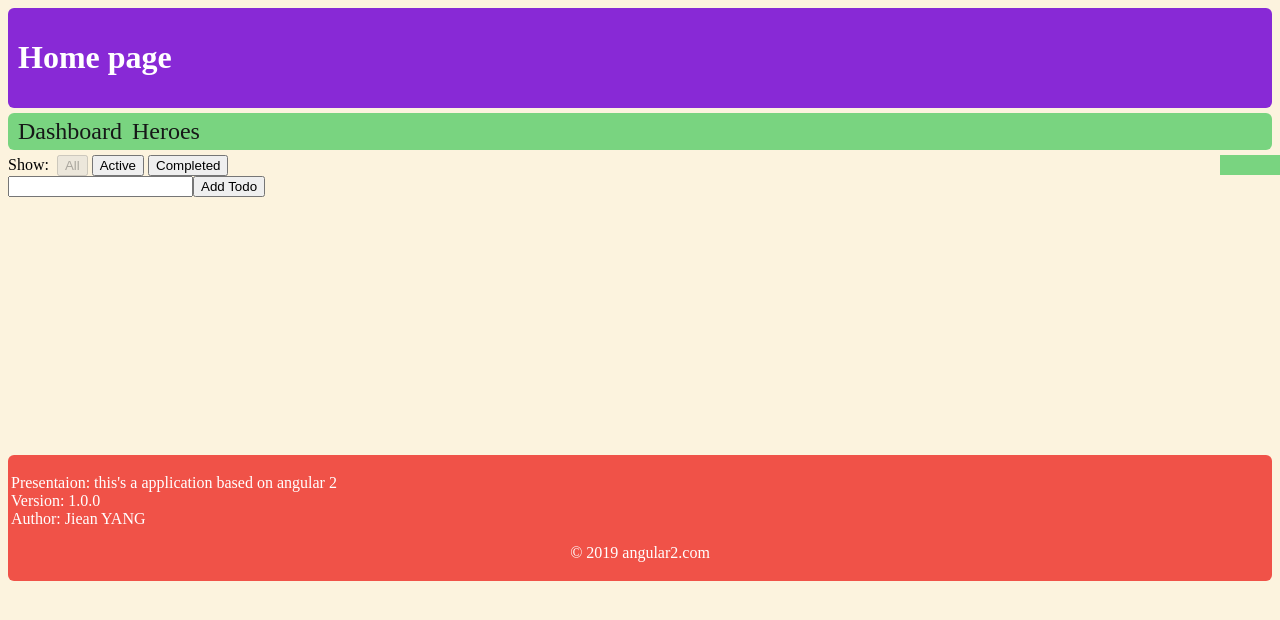
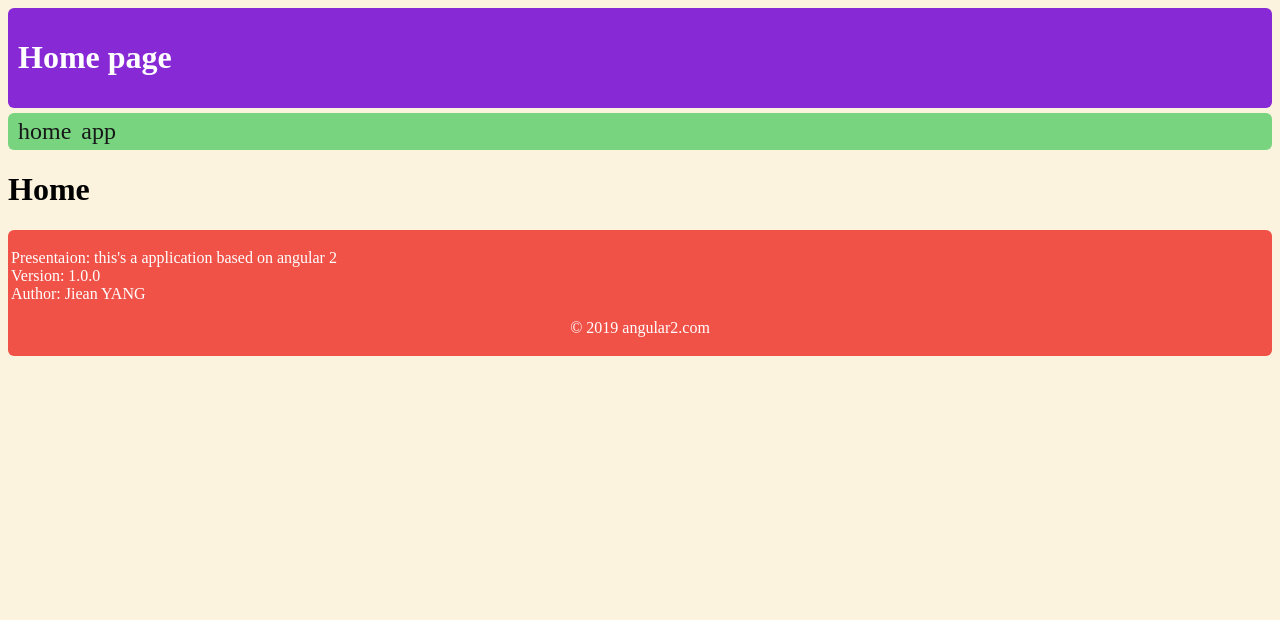
Before and after one commit to xiaokaup/AWS, a React (Create React App) app in the folder react/: page / in a window 1280 px wide. Shown: the top 620 px of the page. Built offline with nearby package versions, Linux system fonts and the light colour scheme.

Commit message:
Add AppSinglePageRoute

```diff
--- a/react/src/App.js
+++ b/react/src/App.js
@@ -2,20 +2,24 @@ import React from 'react'
 import Header from './pages/Common/Header'
 import NavBar from './pages/Common/NavBar'
 import Footer from './pages/Common/Footer'
-import HomePage from './pages/HomePage/HomePage'
+import { Route } from 'react-router-dom'
 import './App.css'
 
-
-const App = () => (
-	<div>
+const AppSinglePageRoute = ({ component: Component, ...rest }) => (
+<Route
+  {...rest}
+  render={routeProps => (
+  	<div>
 		<Header />
 
 		<NavBar />
 
-		<HomePage />
+		<Component {...routeProps} />
 
 		<Footer />
 	</div>
+  )}
+/>
 )
 
-export default App
+export default AppSinglePageRoute
--- a/react/src/index.js
+++ b/react/src/index.js
@@ -3,9 +3,14 @@ import { render } from 'react-dom'
 import { Provider } from 'react-redux'
 import { createStore } from 'redux'
 import rootReducer from './reducers'
-import App from './App'
+import AppSinglePageRoute from './App'
 import { BrowserRouter as Router, Route } from 'react-router-dom'
 import { createBrowserHistory } from "history"
+
+import Header from './pages/Common/Header'
+import NavBar from './pages/Common/NavBar'
+import Footer from './pages/Common/Footer'
+import HomePage from './pages/HomePage/HomePage'
 
 const store = createStore(rootReducer)
 const history = createBrowserHistory()
@@ -13,7 +18,8 @@ const history = createBrowserHistory()
 render(
   <Provider store={store}>
   	<Router history={history}>
-  		<Route exact path="/" component={App} />
+  		<AppSinglePageRoute exact path="/" component={() => <div><h1 style={{color:"black"}}>Home</h1></div>} />
+  		<AppSinglePageRoute path="/app" component={HomePage} />
   	</Router>
   </Provider>,
   document.getElementById('root')
--- a/react/src/pages/Common/NavBar.js
+++ b/react/src/pages/Common/NavBar.js
@@ -3,8 +3,8 @@ import './NavBar.css'
 
 const NavBar = () => (
 	<nav>
-		<a>Dashboard</a>
-		<a>Heroes</a>
+		<a href="/">home</a>
+		<a href="/app">app</a>
 	</nav>
 )
 
```
